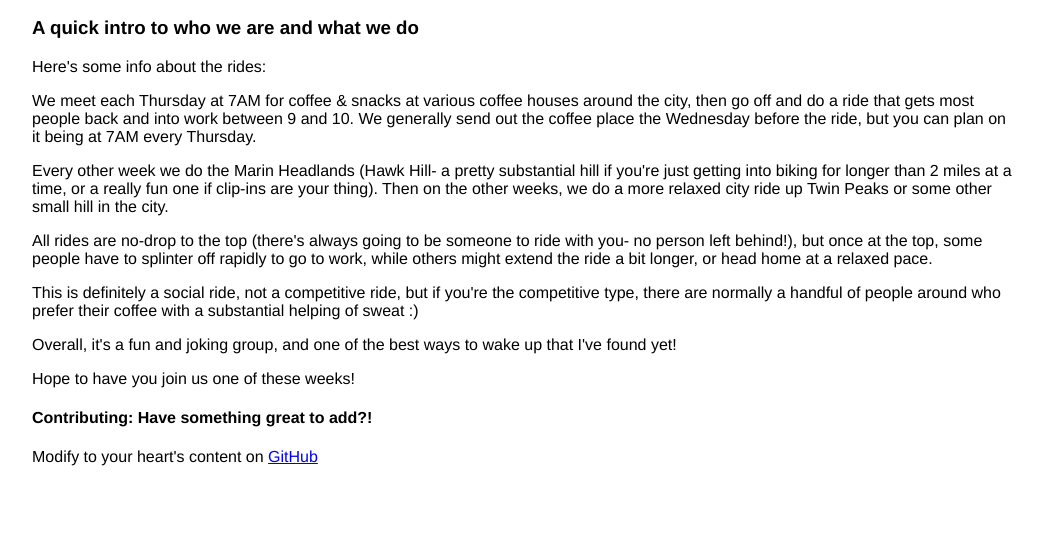
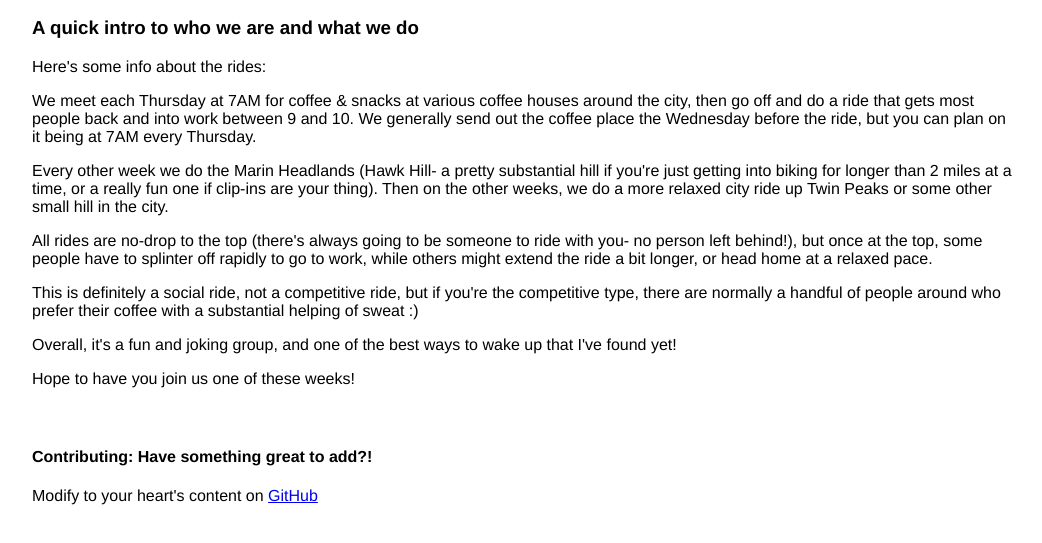
Before and after one commit to ClimbsRocks/friendsAndSnacksAndBikes, a plain HTML site: page index.html in a window 1280 px wide. Shown: the part 111-654 px from the top of the page, without its empty margins (118-1160 px from the left). Drawn offline with Linux system fonts and the light colour scheme.

Commit message:
Give the footer a noticeable margin
Doubles the white space above the footer `Contributing` section, so it stands out better.

```diff
--- a/index.html
+++ b/index.html
@@ -9,6 +9,10 @@
           width: 980px;
           margin: 0 auto;
           font-family: Helvetica, sans-serif;
+      }
+
+      footer {
+          margin-top: 60px;
       }
     </style>
   </head>
```
